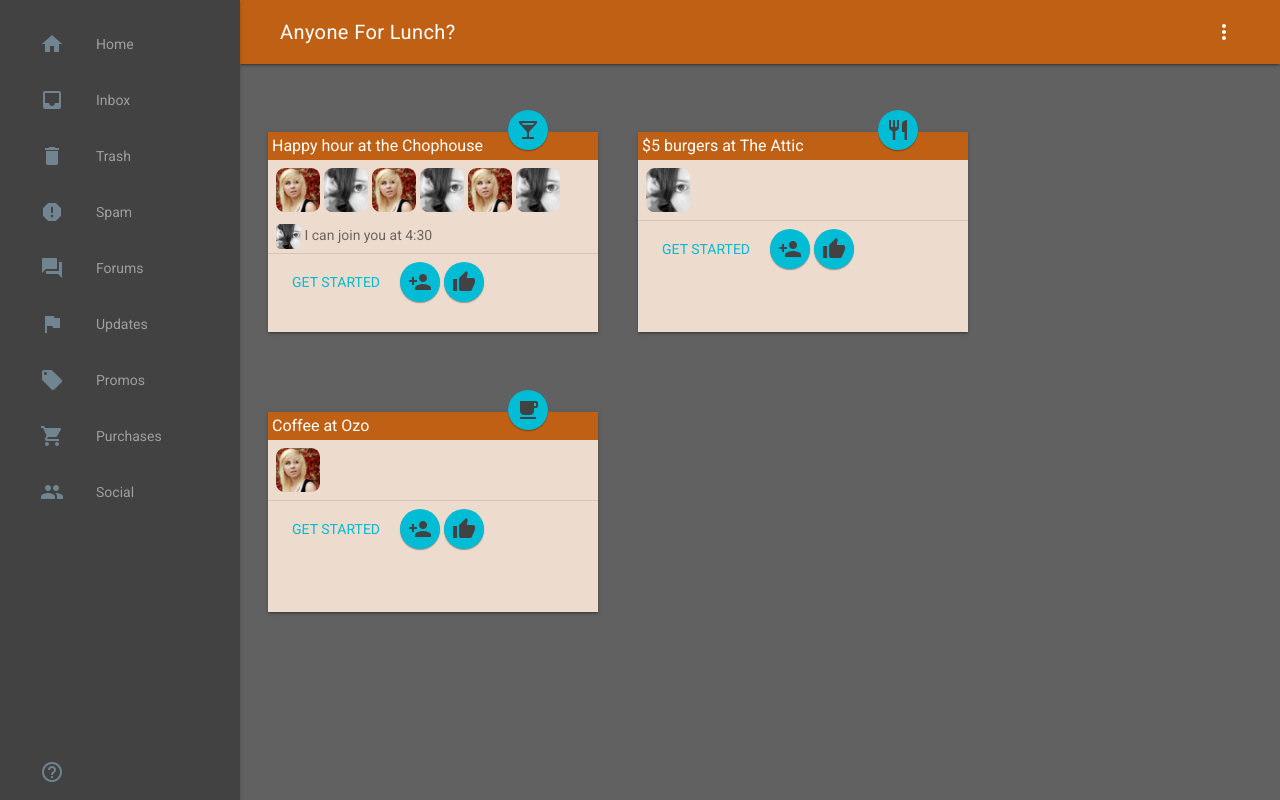
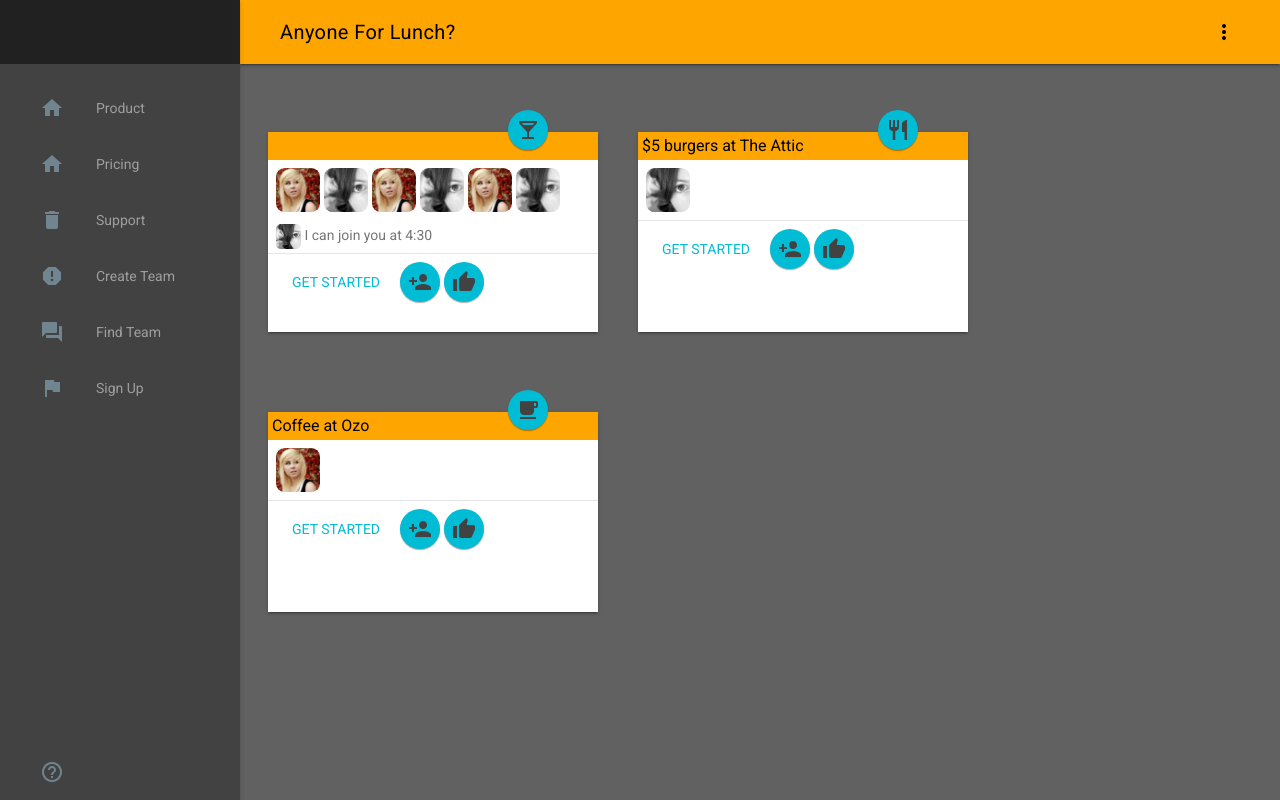
Before and after one commit to stevewitman/afl-mockups, a plain HTML site: page public/index.html in a window 1280 px wide. Drawn offline with nearby package versions, Linux system fonts and the light colour scheme.

Commit message:
More experiment with styling

```diff
--- a/public/css/styles.css
+++ b/public/css/styles.css
@@ -18,13 +18,14 @@ html, body {
   font-family: 'Roboto', 'Helvetica', sans-serif;
 
 }
-body {
+/*body {
     background-color: #555;
-}
+}*/
 
 .mdl-layout__header-row {
-  background: #C06014;
-  color: #FFF;
+  height: 64px;
+  background: orange;
+  color: #000;
 }
 .demo-avatar {
   width: 48px;
@@ -32,11 +33,11 @@ body {
   border-radius: 24px;
 }
 .demo-layout .mdl-layout__header .mdl-layout__drawer-button {
-  color: rgba(0, 0, 0, 0.54);
-  background-color: #C06014;
-  border: 1px solid #FFF;
-  border-radius: 50%;
-  /*background-color: #00bcd4;*/
+  margin: 8px;
+  color: #000;
+  background-color: orange;
+  border: 1px solid black;
+  border-radius: 20%;
 }
 .mdl-layout__drawer .avatar {
   margin-bottom: 16px;
@@ -72,7 +73,7 @@ body {
       -ms-flex-pack: end;
           justify-content: flex-end;
   padding: 16px;
-  height: 151px;
+  height: 64px;
 }
 .demo-avatar-dropdown {
   display: -webkit-flex;
@@ -256,8 +257,9 @@ _:-ms-input-placeholder, :root .demo-graph {
 }
 
 .afl-card-top {
-  background-color: #C06014;
-  color: #FFF;
+  background-color: orange;
+  color: #000;
+  height: 20px;
   padding: 4px;
 }
 
@@ -291,11 +293,11 @@ _:-ms-input-placeholder, :root .demo-graph {
   border-radius: 20%;
 }
 .afl-card {
-  background-color: #EDDBCD;
+  background-color: #FFF;
   border-radius: 0px;
 }
 .afl-card-hh {
-  background-color: #EDDBCD;
+  background-color: #FFF;
   white-space: nowrap;
 }
 
--- a/public/index.html
+++ b/public/index.html
@@ -62,17 +62,18 @@
         </div>
       </header>
       <div class="demo-drawer mdl-layout__drawer mdl-color--grey-900 mdl-color-text--blue-grey-50">
+        <header class="demo-drawer-header">
+          <div class="demo-avatar-dropdown">
 
+          </div>
+        </header>
         <nav class="demo-navigation mdl-navigation mdl-color--grey-800">
-          <a class="mdl-navigation__link" href=""><i class="mdl-color-text--blue-grey-400 material-icons" role="presentation">home</i>Home</a>
-          <a class="mdl-navigation__link" href=""><i class="mdl-color-text--blue-grey-400 material-icons" role="presentation">inbox</i>Inbox</a>
-          <a class="mdl-navigation__link" href=""><i class="mdl-color-text--blue-grey-400 material-icons" role="presentation">delete</i>Trash</a>
-          <a class="mdl-navigation__link" href=""><i class="mdl-color-text--blue-grey-400 material-icons" role="presentation">report</i>Spam</a>
-          <a class="mdl-navigation__link" href=""><i class="mdl-color-text--blue-grey-400 material-icons" role="presentation">forum</i>Forums</a>
-          <a class="mdl-navigation__link" href=""><i class="mdl-color-text--blue-grey-400 material-icons" role="presentation">flag</i>Updates</a>
-          <a class="mdl-navigation__link" href=""><i class="mdl-color-text--blue-grey-400 material-icons" role="presentation">local_offer</i>Promos</a>
-          <a class="mdl-navigation__link" href=""><i class="mdl-color-text--blue-grey-400 material-icons" role="presentation">shopping_cart</i>Purchases</a>
-          <a class="mdl-navigation__link" href=""><i class="mdl-color-text--blue-grey-400 material-icons" role="presentation">people</i>Social</a>
+          <a class="mdl-navigation__link" href=""><i class="mdl-color-text--blue-grey-400 material-icons" role="presentation">home</i>Product</a>
+          <a class="mdl-navigation__link" href=""><i class="mdl-color-text--blue-grey-400 material-icons" role="presentation">home</i>Pricing</a>
+          <a class="mdl-navigation__link" href=""><i class="mdl-color-text--blue-grey-400 material-icons" role="presentation">delete</i>Support</a>
+          <a class="mdl-navigation__link" href=""><i class="mdl-color-text--blue-grey-400 material-icons" role="presentation">report</i>Create Team</a>
+          <a class="mdl-navigation__link" href=""><i class="mdl-color-text--blue-grey-400 material-icons" role="presentation">forum</i>Find Team</a>
+          <a class="mdl-navigation__link" href=""><i class="mdl-color-text--blue-grey-400 material-icons" role="presentation">flag</i>Sign Up</a>
           <div class="mdl-layout-spacer"></div>
           <a class="mdl-navigation__link" href=""><i class="mdl-color-text--blue-grey-400 material-icons" role="presentation">help_outline</i><span class="visuallyhidden">Help</span></a>
         </nav>
@@ -89,7 +90,7 @@
             </button>
             <div class="demo-card-wide mdl-card mdl-shadow--2dp afl-card afl-card-hh">
               <div class="afl-card-top">
-                Happy hour at the Chophouse
+
               </div>
 
               <div class="afl-card-content">
```
